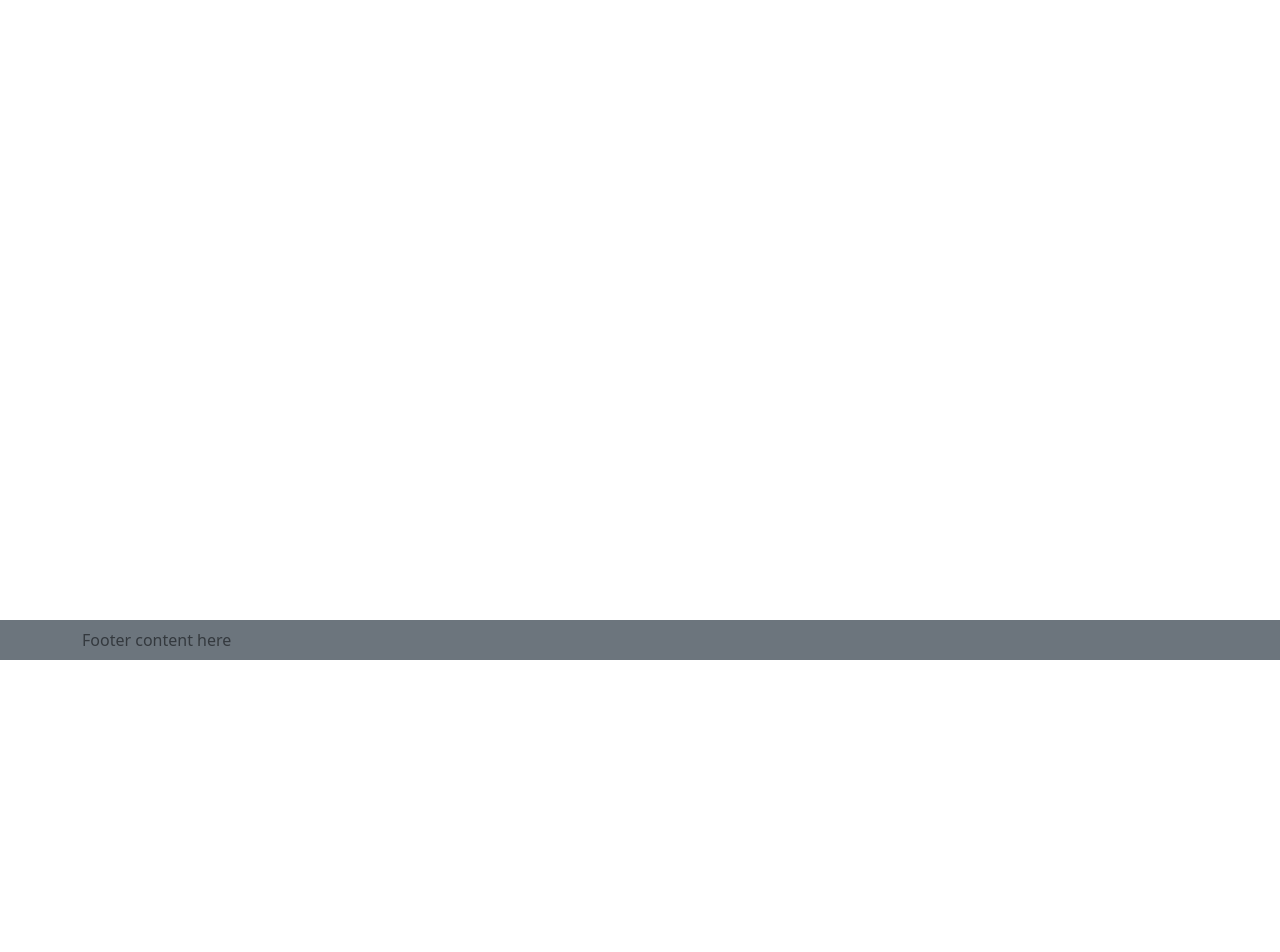
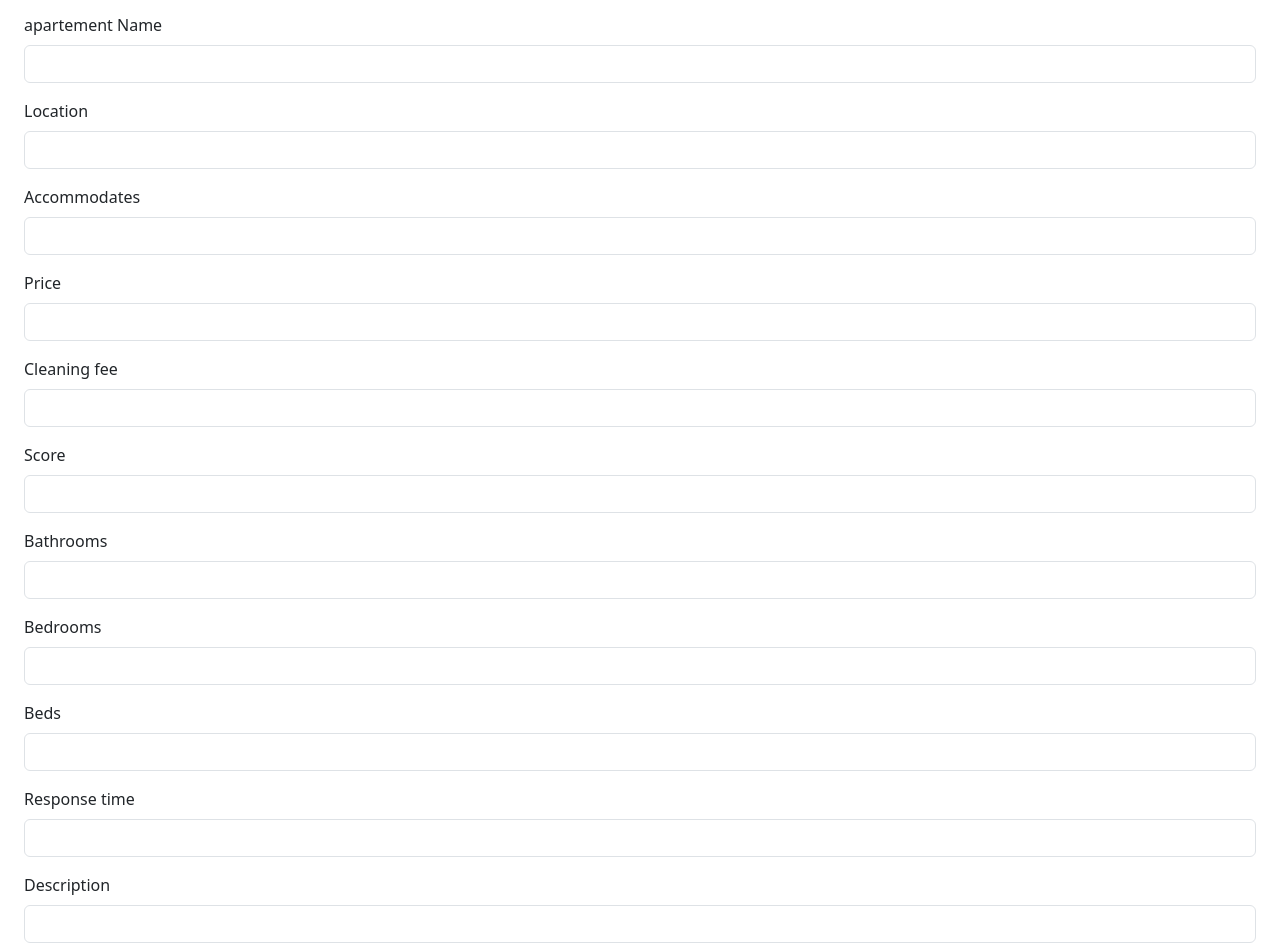
Before and after one commit to Ahmd-zaidan8a8/Apartment-Rentals-Admin, a React (Vite) app: page /edit/1 in a window 1280 px wide. Shown: the part 140-1092 px from the top of the page. Before the commit the page ends 800 px from the top, so only its background shows below. Built offline with nearby package versions, Linux system fonts and the light colour scheme.

Commit message:
fix nested child issue , and the logic for editing a new apartment

```diff
--- a/package.json
+++ b/package.json
@@ -14,6 +14,7 @@
     "bootstrap": "^5.3.3",
     "react": "^18.2.0",
     "react-dom": "^18.2.0",
+    "react-hook-form": "^7.51.4",
     "react-icons": "^5.2.0",
     "react-router-dom": "^6.23.0"
   },
--- a/src/App.jsx
+++ b/src/App.jsx
@@ -14,14 +14,13 @@ import EditItemForm from "./components/EditItemForm";
 const App = () => {
   const { results } = data;
 
-  // results Arr of objects
   const [apartementList, setApartementList] = useState(results);
   const [newItem, setNewItem] = useState({
     name: "",
     city: "",
     country: "",
     price: "",
-    "review_scores_rating" : "",
+    review_scores_rating: "",
   });
   const handleDelete = (id) => {
     const filtered = apartementList.filter(
@@ -47,17 +46,30 @@ const App = () => {
       city: "",
       country: "",
       price: "",
-      "review_scores_rating" : "",
+      review_scores_rating: "",
     });
+  };
+
+  const handleEditSubmit = (data, apartementId) => {
+    const newApartment = data;
+
+    const newList = apartementList.map((apartement) => {
+      return apartementId === apartement.id ? newApartment : apartement;
+    });
+
+    // const copy = structuredClone(apartementList);
+    // copy[xxx] = newApartment
+
+    setApartementList(newList);
+    console.log(apartementList);
   };
 
   return (
     <>
       <Navbar />
 
-      {/* <Link to="/">HomePage</Link>
-      <Link to="/items/:itemDetail">Details</Link>
-      <Link to="/about">About</Link> */}
+      {/* <Link to="/about">About</Link> */}
+      <Link to="/dashboard">Go to dashboard</Link>
 
       {/* <Sidebar /> */}
 
@@ -72,7 +84,7 @@ const App = () => {
           }
         />
         <Route
-          path="/items/:itemDetail"
+          path="/items/:itemId"
           element={<ItemDetails apartementList={apartementList} />}
         />
         <Route path="/about" element={<About />} />
@@ -86,11 +98,14 @@ const App = () => {
             />
           }
         />
-        <Route path="/edit/:itemId" element={<EditItemForm />} />
+        <Route
+          path="/edit/:itemId"
+          element={<EditItemForm handleEditSubmit={handleEditSubmit} />}
+        />
         <Route path="*" element={<ErrorPage />} />
       </Routes>
 
-       <Footer />
+      {/* <Footer /> */}
     </>
   );
 };
--- a/src/components/AddItemForm.jsx
+++ b/src/components/AddItemForm.jsx
@@ -87,8 +87,10 @@ const AddItemForm = ({ handleChange, handleSubmit, newItem }) => {
         </div>
       </form>
       <button type="submit" className="btn btn-primary">
-          Add Item
-        </button>
+        Add Item
+      </button>
+
+
     </div>
   );
 };
--- a/src/components/EditItemForm.jsx
+++ b/src/components/EditItemForm.jsx
@@ -1,9 +1,149 @@
-const EditItemForm = () => {
+import { useForm } from "react-hook-form";
+import { Link, useParams } from "react-router-dom";
+
+const EditItemForm = ({ handleEditSubmit }) => {
+  const { register, handleSubmit } = useForm();
+
+  const { itemId } = useParams();
+
+  const onSubmit = (data) => {
+    handleEditSubmit(data, itemId);
+  };
+
   return (
-    <div className="mb-3">
-      <label htmlFor="name" className="form-label">apartement Name</label>
-      <input id="name" type="text" className="form-cotrol" />
-    </div>
+    <>
+      <form className="p-4" onSubmit={handleSubmit(onSubmit)}>
+        <div className="mb-3">
+          <label htmlFor="name" className="form-label">
+            apartement Name
+          </label>
+          <input
+            {...register("name")}
+            id="name"
+            type="text"
+            className="form-control"
+          />
+        </div>
+        <div className="mb-3">
+          <label htmlFor="location" className="form-label">
+            Location
+          </label>
+          <input
+            {...register("location")}
+            id="location"
+            type="text"
+            className="form-control"
+          />
+        </div>
+        <div className="mb-3">
+          <label htmlFor="accommodates" className="form-label">
+            Accommodates
+          </label>
+          <input
+            {...register("accommodates")}
+            id="accommodates"
+            type="text"
+            className="form-control"
+          />
+        </div>
+        <div className="mb-3">
+          <label htmlFor="price" className="form-label">
+            Price
+          </label>
+          <input
+            {...register("price")}
+            id="price"
+            type="number"
+            className="form-control"
+          />
+        </div>
+        <div className="mb-3">
+          <label htmlFor="cleaningFee" className="form-label">
+            Cleaning fee
+          </label>
+          <input
+            {...register("cleaningFee")}
+            id="cleaningFee"
+            type="number"
+            className="form-control"
+          />
+        </div>
+        <div className="mb-3">
+          <label htmlFor="score" className="form-label">
+            Score
+          </label>
+          <input
+            {...register("score")}
+            id="score"
+            type="number"
+            className="form-control"
+          />
+        </div>
+        <div className="mb-3">
+          <label htmlFor="bathrooms" className="form-label">
+            Bathrooms
+          </label>
+          <input
+            {...register("bathrooms")}
+            id="bathrooms"
+            type="number"
+            className="form-control"
+          />
+        </div>
+        <div className="mb-3">
+          <label htmlFor="bedrooms" className="form-label">
+            Bedrooms
+          </label>
+          <input
+            {...register("bedrooms")}
+            id="bedrooms"
+            type="number"
+            className="form-control"
+          />
+        </div>
+        <div className="mb-3">
+          <label htmlFor="beds" className="form-label">
+            Beds
+          </label>
+          <input
+            {...register("beds")}
+            id="beds"
+            type="number"
+            className="form-control"
+          />
+        </div>
+        <div className="mb-3">
+          <label htmlFor="responseTime" className="form-label">
+            Response time
+          </label>
+          <input
+            {...register("responseTime")}
+            id="responseTime"
+            type="text"
+            className="form-control"
+          />
+        </div>
+        <div className="mb-3">
+          <label htmlFor="description" className="form-label">
+            Description
+          </label>
+          <input
+            {...register("description")}
+            id="description"
+            type="text"
+            className="form-control"
+          />
+        </div>
+        <button type="submit" className="btn btn-primary">
+          Edit Apartment
+        </button>
+      </form>
+      <div className="text-center p-3">
+        <Link to="/" className="btn btn-outline-secondary">
+          Back to Homepage
+        </Link>
+      </div>
+    </>
   );
 };
 
--- a/src/components/List.jsx
+++ b/src/components/List.jsx
@@ -1,5 +1,4 @@
 import ListItem from "./ListItem";
-import AddItemForm from "./AddItemForm";
 
 const List = ({ apartementList, onDelete }) => {
   let list = apartementList.map((apartement) => {
@@ -15,10 +14,6 @@ const List = ({ apartementList, onDelete }) => {
       {list}
     </div>
   );
-  <AddItemForm />
-
 };
 
-
-
 export default List;
--- a/src/components/ListItem.jsx
+++ b/src/components/ListItem.jsx
@@ -24,9 +24,10 @@ const ListItem = ({ item, onDelete }) => {
           )}
         </small>
       </Link>
-
+      <div className="d-flex justify-content-start">
+        <Link className="m-2" to={`/edit/${item.id}`} ><button className="btn btn-primary">Edit Item</button></Link>
         <button
-        className="btn btn-danger col-3 inline-block"
+          className="btn btn-danger"
           onClick={() => {
             onDelete(item.id);
           }}
@@ -34,6 +35,7 @@ const ListItem = ({ item, onDelete }) => {
           Delete
         </button>
       </div>
+    </div>
   );
 };
 
--- a/src/pages/ItemDetails.jsx
+++ b/src/pages/ItemDetails.jsx
@@ -2,15 +2,14 @@ import { useEffect, useState } from "react";
 import { Link, useParams } from "react-router-dom";
 
 function ItemDetails({ apartementList }) {
-  console.log("item details called");
   const [apartement, setApartement] = useState(null);
-  const id = useParams();
-  console.log(apartement);
+  const { itemId } = useParams();
+
+  // TODO:remove the effect hook
 
   useEffect(() => {
-    console.log("useEffect called");
     setApartement(
-      apartementList.filter((apartement) => apartement.id === id.itemDetail)[0]
+      apartementList.filter((apartement) => apartement.id === itemId)[0]
     );
   }, []);
 
@@ -21,40 +20,40 @@ function ItemDetails({ apartementList }) {
           <h1 className="fs-2">Apartement Details</h1>
           {apartement !== null && (
             <ul className="list-unstyled">
-              <li class="lh-lg pt-3 pb-3 fs-5">
+              <li className="lh-lg pt-3 pb-3 fs-5">
                 <b>{apartement.name}</b>
               </li>
-              <li class="lh-lg">
+              <li className="lh-lg">
                 {" "}
                 <b>Location: </b>
                 {apartement.city}, {apartement.country}
               </li>
-              <li class="lh-lg">
+              <li className="lh-lg">
                 <b>Accommodates:</b> {apartement.accommodates}
               </li>
-              <li class="lh-lg">
+              <li className="lh-lg">
                 <b>Price:</b> {apartement.price}€
               </li>
-              <li class="lh-lg">
+              <li className="lh-lg">
                 <b>Cleaning fee:</b> {apartement["cleaning_fee"]}€
               </li>
-              <li class="lh-lg">
+              <li className="lh-lg">
                 <b>Review scores rating:</b>{" "}
                 {apartement["review_scores_rating"]} / 100
               </li>
-              <li class="lh-lg">
+              <li className="lh-lg">
                 <b>Bathrooms:</b> {apartement.bathrooms}
               </li>
-              <li class="lh-lg">
+              <li className="lh-lg">
                 <b>Bedrooms:</b> {apartement.bedrooms}
               </li>
-              <li class="lh-lg">
+              <li className="lh-lg">
                 <b>Beds:</b> {apartement.beds}
               </li>
-              <li class="lh-lg">
+              <li className="lh-lg">
                 <b>Host response time:</b> {apartement["host_response_time"]}
               </li>
-              <li class="lh-lg">
+              <li className="lh-lg">
                 <b>Description:</b> {apartement.description}
               </li>
             </ul>
@@ -64,6 +63,7 @@ function ItemDetails({ apartementList }) {
           <p>photo placeholder</p>
         </div>
       </div>
+
       <div className="text-center p-3">
         <Link to="/" className="btn btn-outline-secondary">
           Back to Homepage
```
Also changed, not shown: src/components/Footer.jsx (+7 -14 lines), 1 other file (tests, documents, lock files or other folders). Lines whose indentation alone changed are shown as unchanged.
